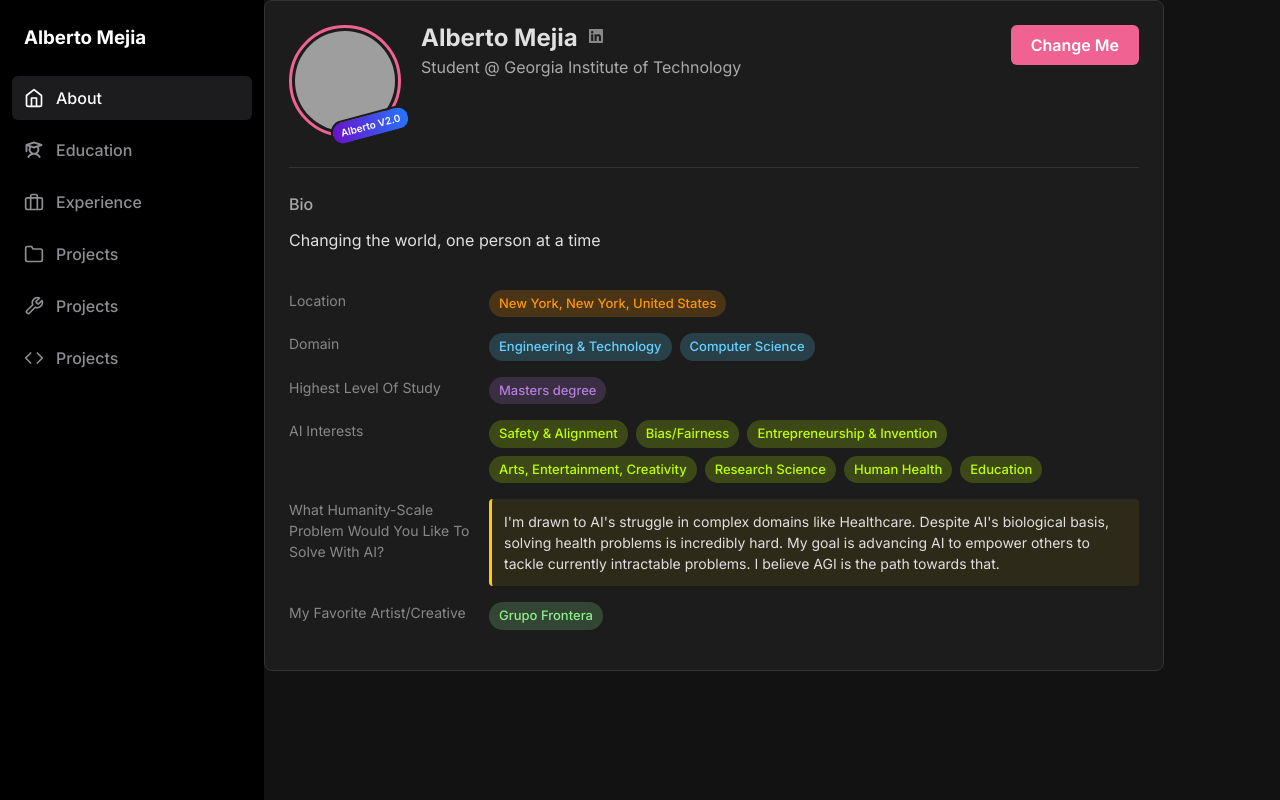
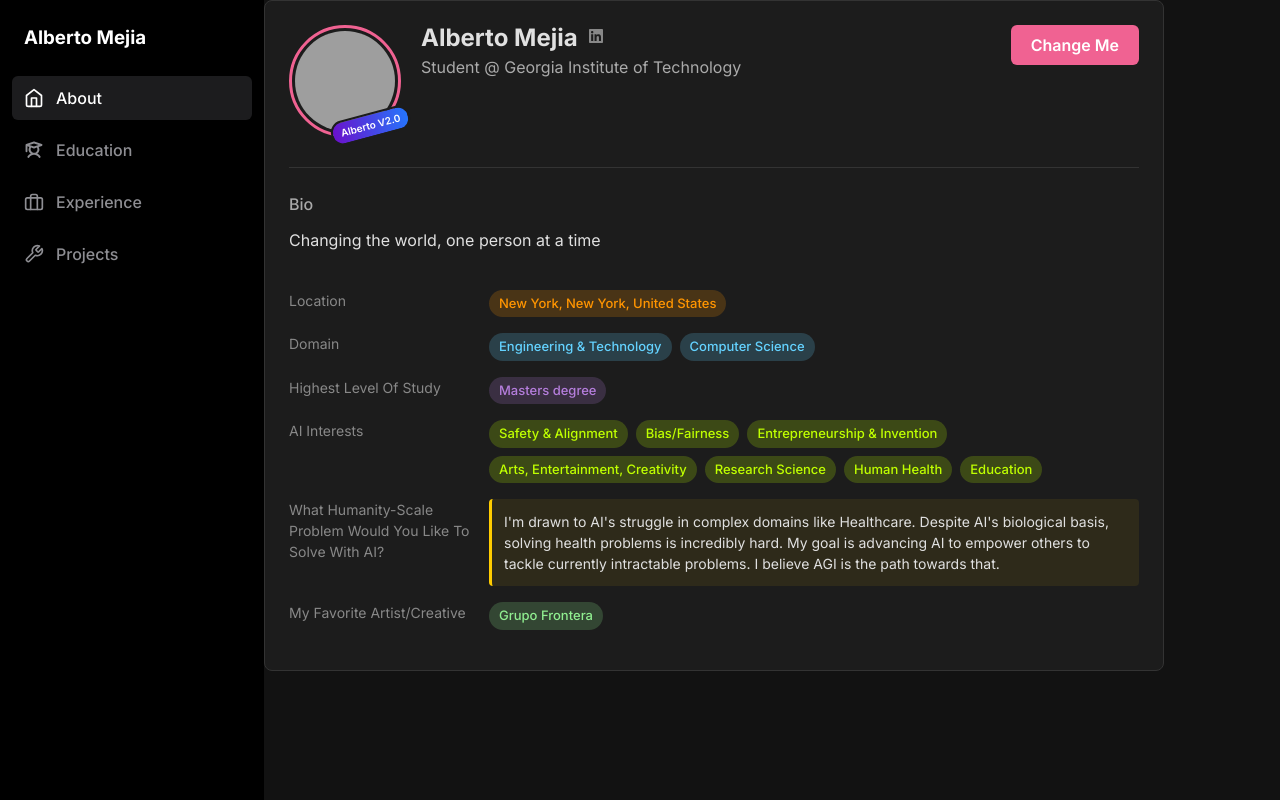
Before and after one commit to AlbMej/albmej.github.io, a React (Vite) app: page / in a window 1280 px wide. Built offline with nearby package versions, Linux system fonts and the light colour scheme; grey boxes are pictures that could not be loaded.

Commit message:
Remove duplicate project tabs

```diff
--- a/src/Sidebar.jsx
+++ b/src/Sidebar.jsx
@@ -1,22 +1,14 @@
 import {
   FiHome,       // For HomeIcon
-  FiBook,       // For EducationIcon
   FiBriefcase,  // For ExperienceIcon (was EventsIcon)
-
-  FiCode,     // For ProjectsIcon (was ContentIcon) - could also use FiCode or FiTool, FiFolder
-  FiFolder,
-  FiTool,
-
-
+  FiTool,     // For ProjectsIcon (was ContentIcon) - could also use FiCode or FiTool, FiFolder
 } from 'react-icons/fi'; // Using Feather Icons for consistency
-import { PiStudentBold  } from "react-icons/pi";
+import { PiStudentBold  } from "react-icons/pi";  // For EducationIcon
 
 const HomeIcon = () => <FiHome size={24} color="currentColor" />;
 const EducationIcon = () => <PiStudentBold size={24} color="currentColor" />;
 const ExperienceIcon = () => <FiBriefcase size={24} color="currentColor" />;
-const ProjectsIcon = () => <FiFolder size={24} color="currentColor" />;
-const Projects2Icon = () => <FiTool size={24} color="currentColor" />;
-const Projects3Icon = () => <FiCode size={24} color="currentColor" />;
+const ProjectsIcon = () => <FiTool size={24} color="currentColor" />;
 
 
 // The new Sidebar Component
@@ -26,9 +18,7 @@ const Sidebar = ({ activeTab, setActiveTab }) => {
     { icon: <EducationIcon />, text: 'Education' },
     { icon: <ExperienceIcon />, text: 'Experience' },
     { icon: <ProjectsIcon />, text: 'Projects' },
-    { icon: <Projects2Icon />, text: 'Projects' },
-    { icon: <Projects3Icon />, text: 'Projects' },
-    // Add other nav items from the image here
+    // Add other nav items here
   ];
 
   return (
```
